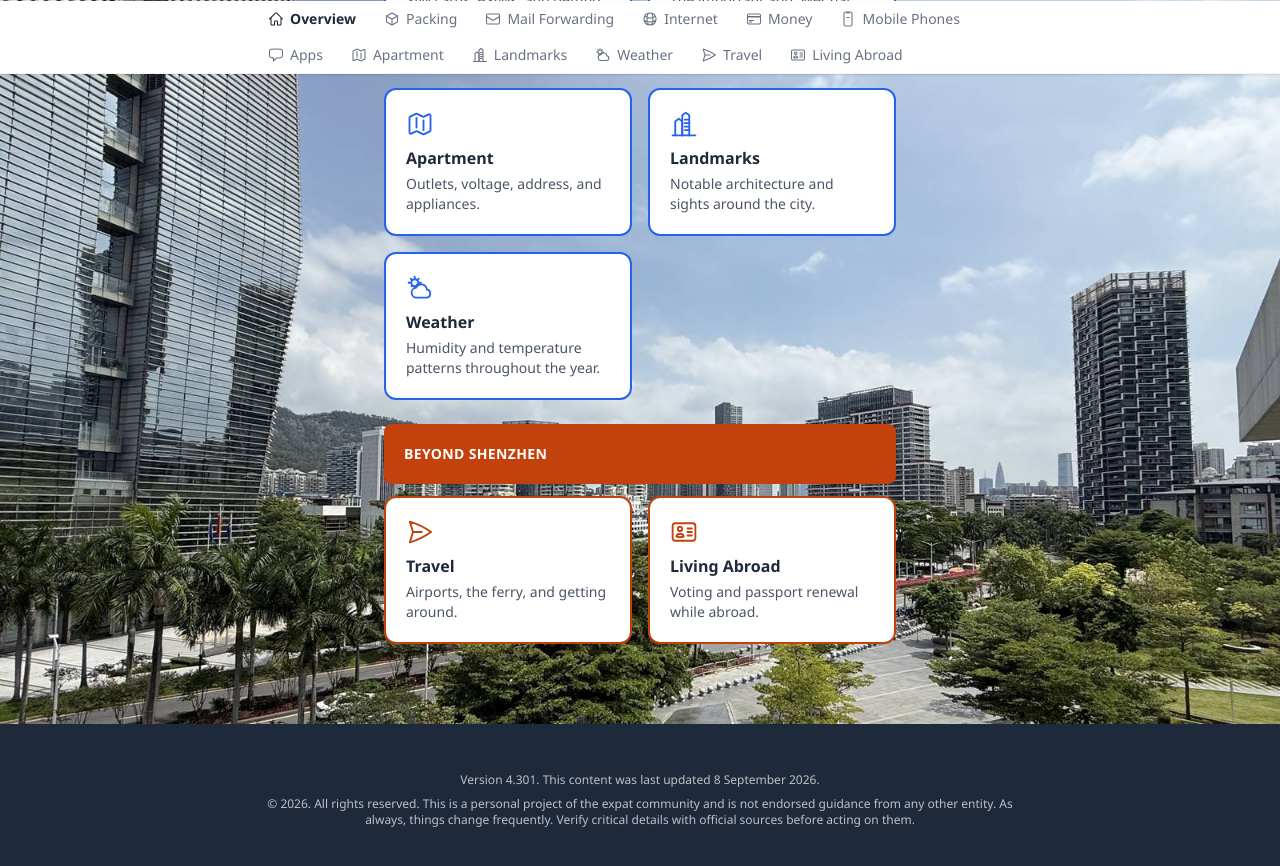
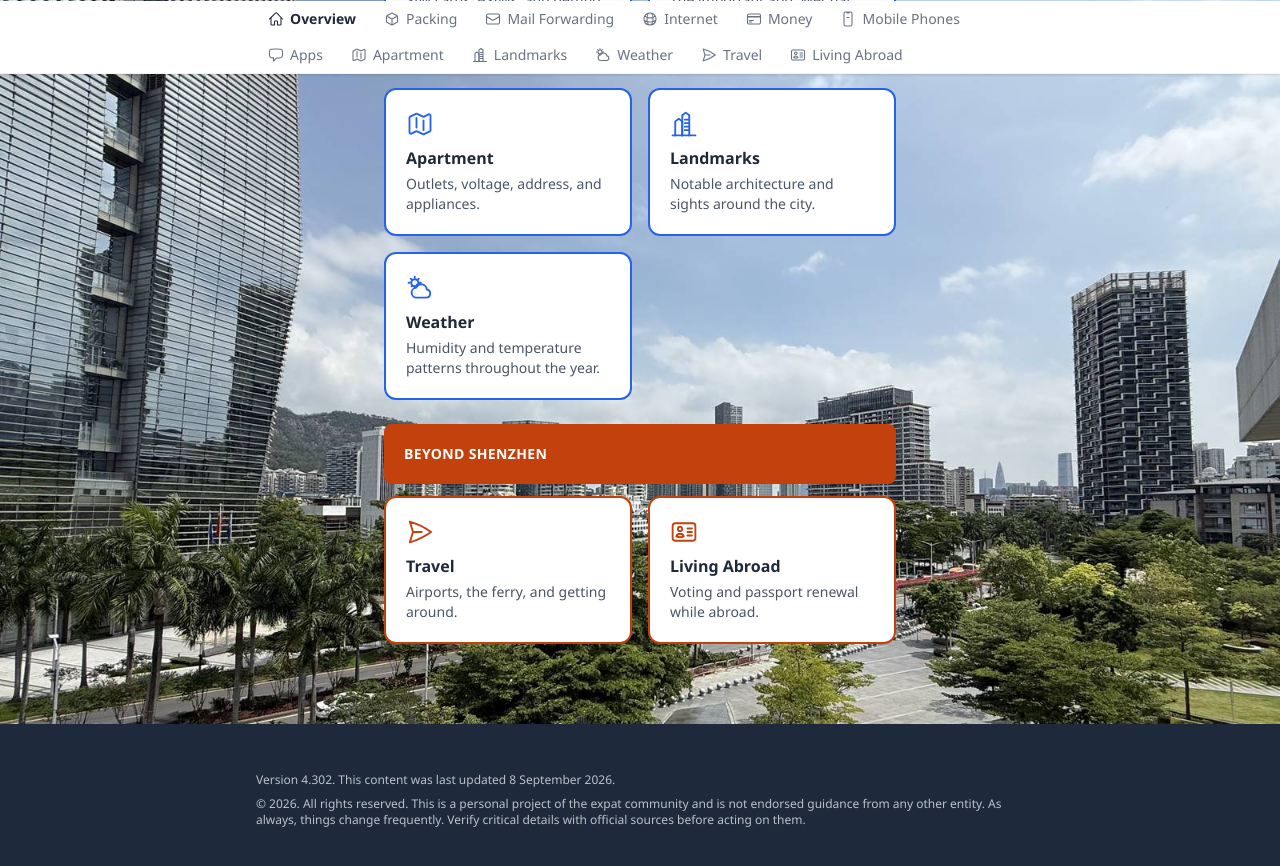
Before and after one commit to livinginshenzhen/guide, a Jekyll site: the page built from index.html, in a window 1280 px wide and 900 px high, scrolled down 1061 px. Shown: the top 866 px of the window. Built offline with Jekyll 4.4.1, drawn with Linux system fonts in a browser that asks for light colours; some web fonts are replaced.

Commit message:
Left-align footer text with nav (v4.302)

```diff
--- a/_layouts/default.html
+++ b/_layouts/default.html
@@ -83,8 +83,8 @@
 
 <!-- FOOTER -->
 <footer class="bg-brand text-white mt-12" style="background-color:#1e293b; padding-top:3rem; padding-bottom:4.5rem;">
-  <div class="max-w-4xl mx-auto px-4 text-center">
-    <p class="text-blue-300 text-xs">Version 4.301. This content was last updated 8 September 2026.</p>
+  <div class="max-w-4xl mx-auto px-4">
+    <p class="text-blue-300 text-xs">Version 4.302. This content was last updated 8 September 2026.</p>
     <p class="text-blue-300 text-xs mt-2">&copy; 2026. All rights reserved. This is a personal project of the expat community and is not endorsed guidance from any other entity. As always, things change frequently. Verify critical details with official sources before acting on them.</p>
   </div>
 </footer>
```
